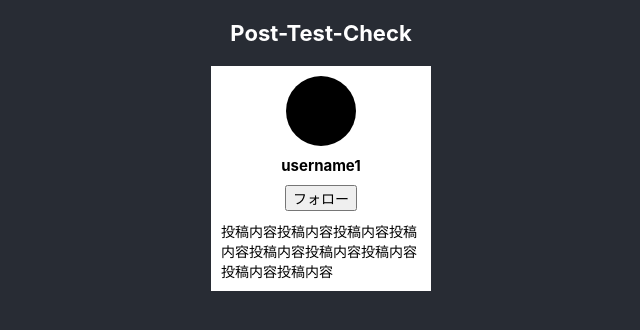
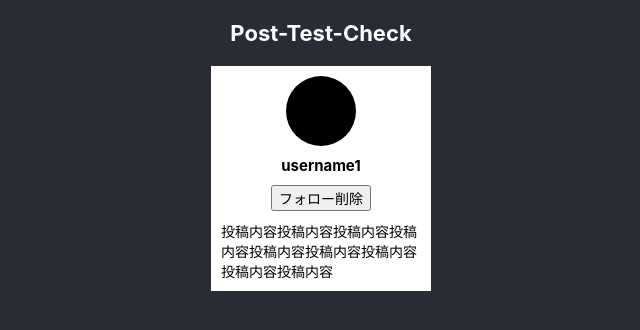
Before and after one commit to Yoshiyuki-Iwasaki/post-test-check, a React (Create React App) app: page /user in a window 1280 px wide. Both pictures are taken after a click on the button "フォロー". Shown: the top 330 px of the page, without its empty margins (319-959 px from the left). Built offline with nearby package versions, Linux system fonts and the light colour scheme.

Commit message:
create follow function.

```diff
--- a/src/components/PostItem.tsx
+++ b/src/components/PostItem.tsx
@@ -55,6 +55,7 @@ const RemoveButton = styled.button`
 `;
 
 const PostItem: React.FC<any> = ({ data, postData, setPostData }) => {
+
   const handleRemove = () => {
     const result = window.confirm('本当にこの投稿を削除しますか。');
     if (result) {
--- a/src/components/UserDetail.tsx
+++ b/src/components/UserDetail.tsx
@@ -1,4 +1,4 @@
-import React from 'react'
+import React, { useState } from 'react'
 import styled from "styled-components";
 
 const Icon = styled.p`
@@ -27,12 +27,28 @@ const FollowButton = styled.button`
 `;
 
 const UserDetail = ({ userDate }: any) => {
+  const [followState, setFollowState] = useState(false);
+
+  const handleFollow = () => {
+    console.log('Follow');
+    setFollowState(true);
+  }
+
+  const handleUnFollow = () => {
+    console.log('UnFollow');
+    setFollowState(false);
+  };
+
   return (
     <>
       <Icon></Icon>
       <Username>{userDate && userDate.username}</Username>
       <FollowArea>
-        <FollowButton>フォロー</FollowButton>
+        {followState ? (
+          <FollowButton onClick={handleUnFollow}>フォロー削除</FollowButton>
+        ) : (
+          <FollowButton onClick={handleFollow}>フォロー</FollowButton>
+        )}
       </FollowArea>
       <Description>{userDate && userDate.description}</Description>
     </>
```
Also changed, not shown: 1 other file (tests, documents, lock files or other folders).
